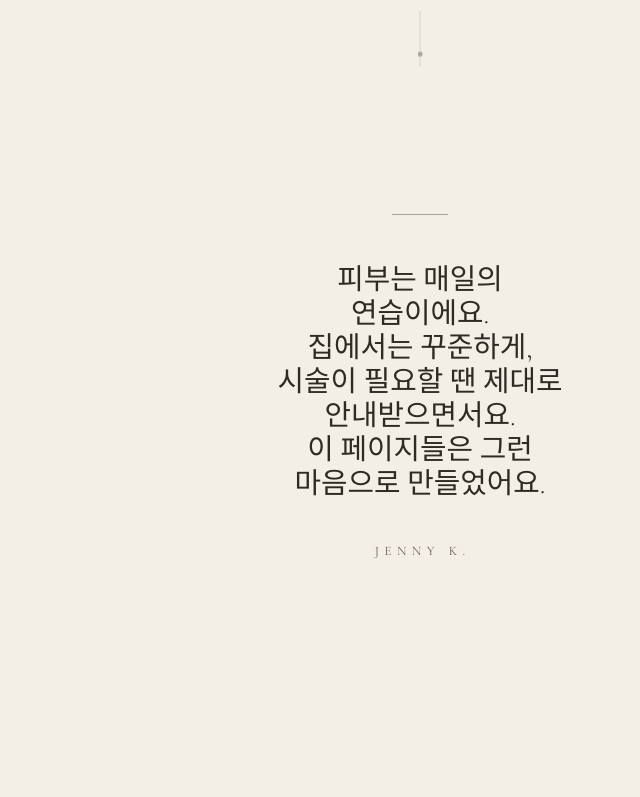
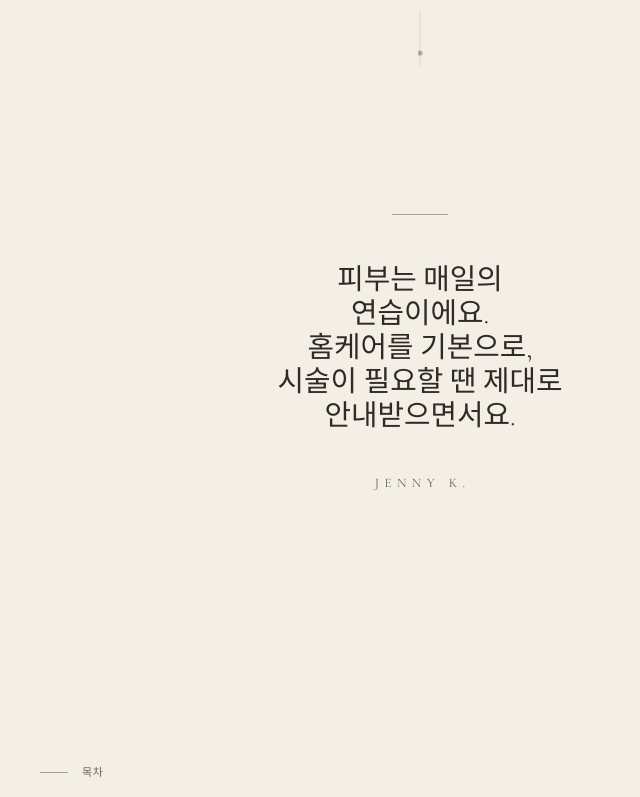
Before and after one commit to kyungleekim92-cmd/jenny-kim-beauty, a Next.js app: page /ko in a window 1280 px wide. Shown: the part 711-1508 px from the top of the page, without its empty margins (220-860 px from the left). Built offline with nearby package versions, Linux system fonts and the light colour scheme.

Commit message:
Home statement: tighten KO quote to Homecare line

```diff
--- a/components/views/HomeView.tsx
+++ b/components/views/HomeView.tsx
@@ -23,11 +23,7 @@ export default function HomeView({ lang }: { lang: Lang }) {
             <>
               피부는 매일의 연습이에요.
               <br />
-              집에서는 꾸준하게,
-              <br />
-              시술이 필요할 땐 제대로 안내받으면서요.
-              <br />
-              이 페이지들은 그런 마음으로 만들었어요.
+              홈케어를 기본으로, 시술이 필요할 땐 제대로 안내받으면서요.
             </>
           ) : (
             <>
```
